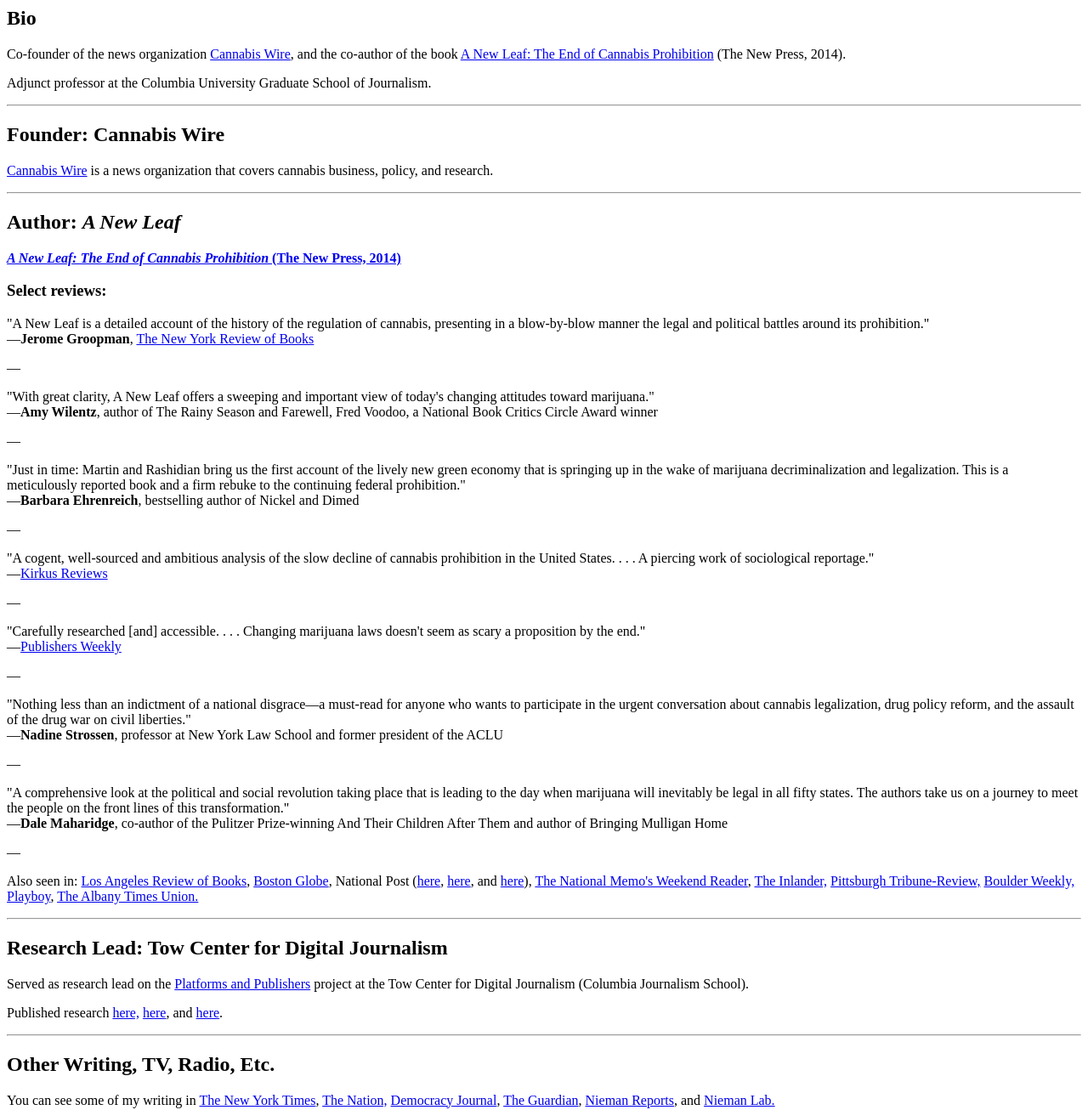
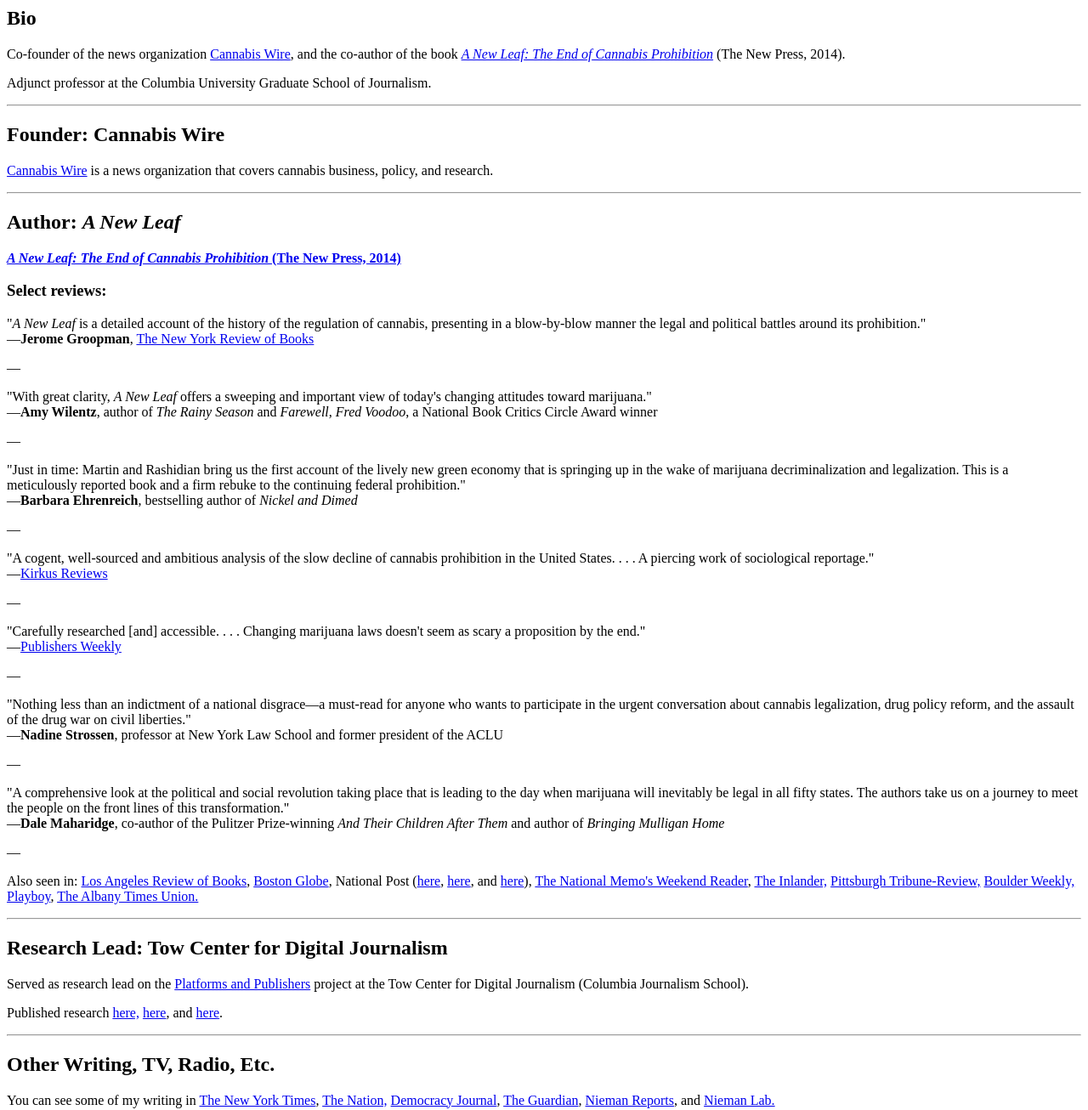
Before and after one commit to cannabiswire/nushinrashidian.com, an Eleventy site: page _src/pages/index.md in a window 1280 px wide. Shown: the top 1306 px of the page at 85% size. Built offline with nearby package versions, Linux system fonts and the light colour scheme; Eleventy itself is replaced by a stand-in of ours; files that its build step writes are made by us from their sources.

Commit message:
Update Page “index”

```diff
--- a/_src/pages/index.md
+++ b/_src/pages/index.md
@@ -9,7 +9,7 @@
 ---
 ## Bio
 
-Co-founder of the news organization [Cannabis Wire](http://cannabiswire.com/), and the co-author of the book [A New Leaf: The End of Cannabis Prohibition](https://cannabiswire.com/book-a-new-leaf) (The New Press, 2014).
+Co-founder of the news organization [Cannabis Wire](http://cannabiswire.com/), and the co-author of the book *[A New Leaf: The End of Cannabis Prohibition](https://cannabiswire.com/book-a-new-leaf)* (The New Press, 2014).
 
 Adjunct professor at the Columbia University Graduate School of Journalism.
 
@@ -27,18 +27,18 @@
 
 ### Select reviews:
 
-"A New Leaf is a detailed account of the history of the regulation of cannabis, presenting in a blow-by-blow manner the legal and political battles around its prohibition."\
+"*A New Leaf* is a detailed account of the history of the regulation of cannabis, presenting in a blow-by-blow manner the legal and political battles around its prohibition."\
 —**Jerome Groopman**, [The New York Review of Books](http://www.nybooks.com/articles/archives/2014/feb/20/marijuana-high-and-low/?insrc=hpss)
 
 —
 
-"With great clarity, A New Leaf offers a sweeping and important view of today's changing attitudes toward marijuana."\
-—**Amy Wilentz**, author of The Rainy Season and Farewell, Fred Voodoo, a National Book Critics Circle Award winner
+"With great clarity, *A New Leaf* offers a sweeping and important view of today's changing attitudes toward marijuana."\
+—**Amy Wilentz**, author of *The Rainy Season* and *Farewell, Fred Voodoo*, a National Book Critics Circle Award winner
 
 —
 
 "Just in time: Martin and Rashidian bring us the first account of the lively new green economy that is springing up in the wake of marijuana decriminalization and legalization. This is a meticulously reported book and a firm rebuke to the continuing federal prohibition."\
-—**Barbara Ehrenreich**, bestselling author of Nickel and Dimed
+—**Barbara Ehrenreich**, bestselling author of *Nickel and Dimed*
 
 —
 
@@ -58,7 +58,7 @@
 —
 
 "A comprehensive look at the political and social revolution taking place that is leading to the day when marijuana will inevitably be legal in all fifty states. The authors take us on a journey to meet the people on the front lines of this transformation."\
-—**Dale Maharidge**, co-author of the Pulitzer Prize-winning And Their Children After Them and author of Bringing Mulligan Home
+—**Dale Maharidge**, co-author of the Pulitzer Prize-winning *And Their Children After Them* and author of *Bringing Mulligan Home*
 
 —
 
```
